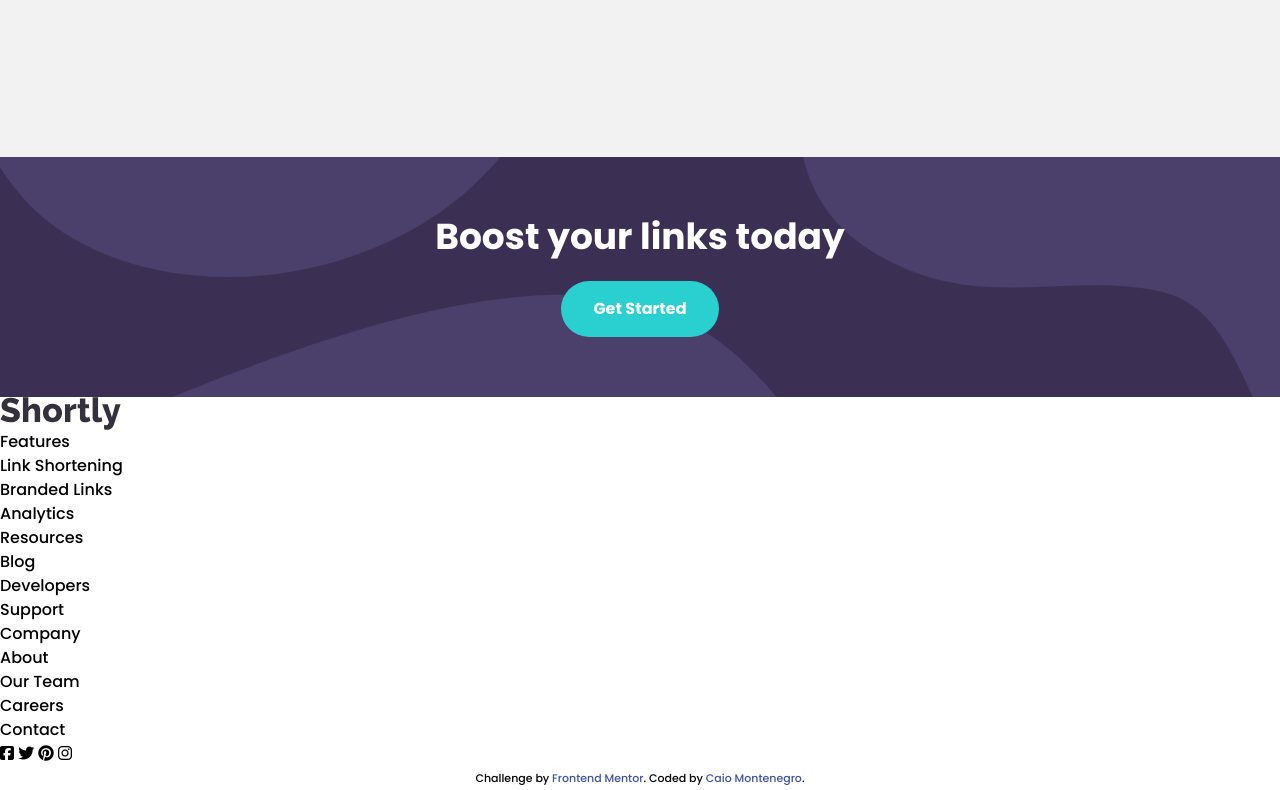
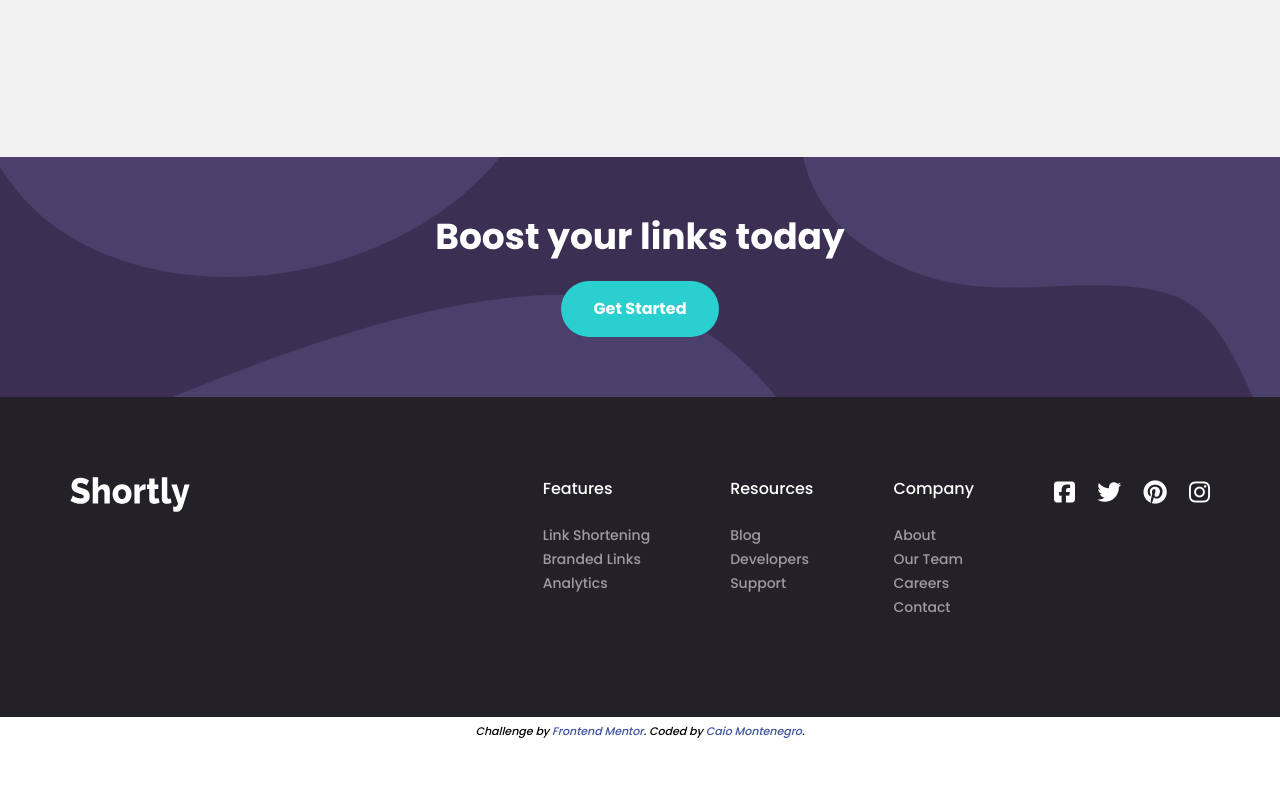
Before and after one commit to caiomontenegro/url-shortening-API, a website: page src/index.html in a window 1280 px wide. Shown: the part 1519-2309 px from the top of the page. After the commit the page ends 2260 px from the top, so only its background shows below. Drawn offline with Linux system fonts and the light colour scheme.

Commit message:
Footer builded with tailwindcss

```diff
--- a/src/index.html
+++ b/src/index.html
@@ -105,37 +105,36 @@
       <a href="#" class="advertising__link mt-6 py-4 px-8 rounded-full text-white font-bold duration-200">Get Started</a>
     </section>
   </main>
-  <footer>
-
-    <div class="footer-container">
-      <img src="images/logo.svg" alt="">
-      <div class="more-about">
-        <div class="group">
-          <h2 class="group__title">Features</h2>
-          <ul class="group__ul">
-            <li class="group__link"><a href="#">Link Shortening</a></li>
-            <li class="group__link"><a href="#">Branded Links</a></li>
-            <li class="group__link"><a href="#">Analytics</a></li>
+  <footer class="flex justify-center w-full">
+    <div class="footer-container flex justify-between w-desktop pt-20 h-80">
+      <img class="w-[7.5rem] h-[2.2rem]" src="images/white-logo.svg" alt="logo">
+      <div class="more-about flex justify-end space-x-20">
+        <div class="info-group">
+          <h2 class="info-group__title">Features</h2>
+          <ul class="info-group__ul mt-6">
+            <li class="info-group__link text-sm mt-1"><a href="#">Link Shortening</a></li>
+            <li class="info-group__link text-sm mt-1"><a href="#">Branded Links</a></li>
+            <li class="info-group__link text-sm mt-1"><a href="#">Analytics</a></li>
           </ul>
         </div>
-        <div class="more-group">
-          <h2 class="group__title">Resources</h2>
-          <ul class="group__ul">
-            <li class="group__link"><a href="#">Blog</a></li>
-            <li class="group__link"><a href="#">Developers</a></li>
-            <li class="group__link"><a href="#">Support</a></li>
+        <div class="info-group">
+          <h2 class="info-group__title">Resources</h2>
+          <ul class="info-group__ul mt-6">
+            <li class="info-group__link text-sm mt-1"><a href="#">Blog</a></li>
+            <li class="info-group__link text-sm mt-1"><a href="#">Developers</a></li>
+            <li class="info-group__link text-sm mt-1"><a href="#">Support</a></li>
           </ul>
         </div>
-        <div class="more-group">
-          <h2 class="group__title">Company</h2>
-          <ul class="group__ul">
-            <li class="group__link"><a href="#">About</a></li>
-            <li class="group__link"><a href="#">Our Team</a></li>
-            <li class="group__link"><a href="#">Careers</a></li>
-            <li class="group__link"><a href="#">Contact</a></li>
+        <div class="info-group">
+          <h2 class="info-group__title">Company</h2>
+          <ul class="info-group__ul mt-6">
+            <li class="info-group__link text-sm mt-1"><a href="#">About</a></li>
+            <li class="info-group__link text-sm mt-1"><a href="#">Our Team</a></li>
+            <li class="info-group__link text-sm mt-1"><a href="#">Careers</a></li>
+            <li class="info-group__link text-sm mt-1"><a href="#">Contact</a></li>
           </ul>
         </div>
-        <div class="social">
+        <div class="social text-2xl space-x-4">
           <a href="#" class="social__link"><i class="fa-brands fa-facebook-square"></i></a>
           <a href="#" class="social__link"><i class="fa-brands fa-twitter"></i></a>
           <a href="#" class="social__link"><i class="fa-brands fa-pinterest"></i></a>
@@ -143,10 +142,10 @@
         </div>
       </div>
     </div>
-    <div class="attribution">
-      Challenge by <a href="https://www.frontendmentor.io?ref=challenge" target="_blank">Frontend Mentor</a>.
-      Coded by <a href="https://github.com/caiomontenegro" target="_blank">Caio Montenegro</a>.
-    </div>
   </footer>
+  <div class="attribution italic text-sm mt-1">
+    Challenge by <a href="https://www.frontendmentor.io?ref=challenge" target="_blank">Frontend Mentor</a>.
+    Coded by <a href="https://github.com/caiomontenegro" target="_blank">Caio Montenegro</a>.
+  </div>
 </body>
 </html>
--- a/src/scss/style.scss
+++ b/src/scss/style.scss
@@ -109,3 +109,33 @@ body {
         color: white;
     }
 }
+
+footer {
+    background-color: $color-veryDarkViolet;
+}
+
+.info-group {
+
+    &__title {
+        color: white;
+    }
+
+    &__link {
+        color: $color-grayishViolet;
+
+        &:hover {
+            color: $color-lightCyean;
+        }
+    }
+}
+
+.social {
+
+    &__link {
+        color: white;
+
+        &:hover {
+            color: $color-lightCyean;
+        }
+    }
+}
```
Also changed, not shown: src/css/output.css, src/css/style.css, src/images/white-logo.svg (added), 2 other files.
